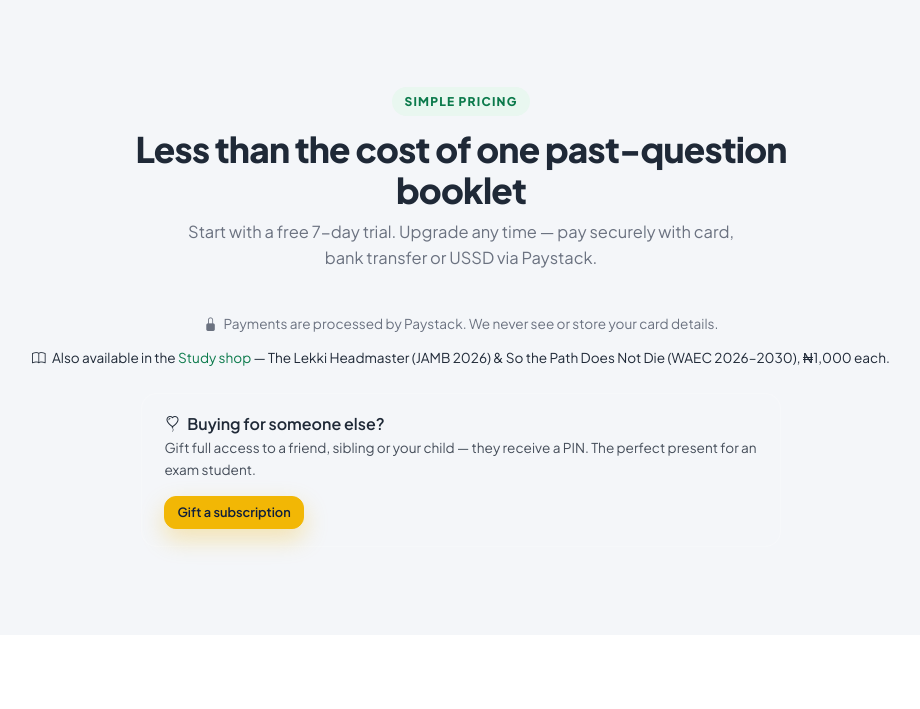
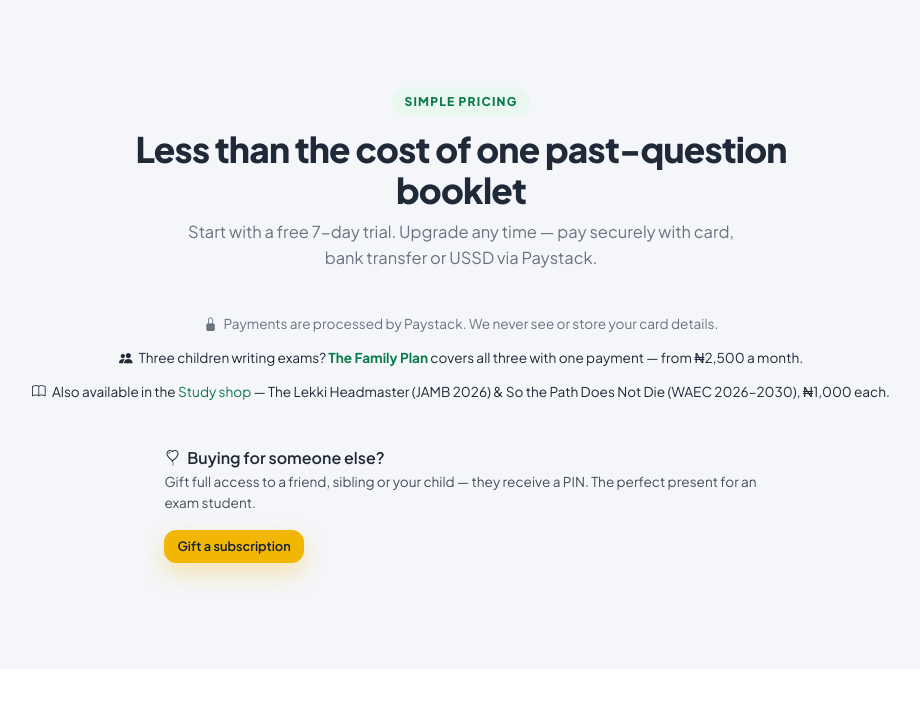
Before and after one commit to Aduagba90/cbt_app, a Flask app: page / in a window 1280 px wide. Shown: the part 5707-6416 px from the top of the page, without its empty margins (179-1099 px from the left). Run offline with Flask 3, Linux system fonts and the light colour scheme; data that the repository does not hold is empty; parts of the project's set-up code (start-up, migrations or seed data) failed here and were passed over; some libraries are stand-ins or nearby versions.

Commit message:
Round 13: Family plan — one parent payment, 3 single-use child PINs, 180-day validity, PIN tracker page; monthly 2500 / quarterly 6000 / yearly 18000 (17/20/25% off); guest checkout via Paystack (PN-FAM- refs, webhook dispatch); touchpoints on subscribe/landing/footer. Tests: family_test 40/40, audit13 browser 22/22, full battery 19 suites green.

```diff
--- a/app.py
+++ b/app.py
@@ -2569,6 +2569,8 @@ def paystack_webhook():
         if reference:
             if reference.startswith("PN-G-"):
                 _fulfil_gift(reference, data)
+            elif reference.startswith("PN-FAM-"):
+                _fulfil_family(reference, data)
             elif reference.startswith("PN-SC-"):
                 _fulfil_sponsor(reference, data)
             elif reference.startswith("PN-A-"):
@@ -2752,6 +2754,239 @@ def gift_callback():
              f"to unlock {row['duration_days']} days of full mock exams.{tail}")
     return render_template("gift_success.html", row=row, code=pretty, expires=expires,
                            emailed=mail_configured(), share=share, site_url=app_url())
+
+
+# ---------------------------------------------------------------------------
+# Family plan (public — one parent payment, one Access PIN per child)
+# ---------------------------------------------------------------------------
+
+FAMILY_SEATS = 3                  # one PIN per child
+FAMILY_PIN_VALID_DAYS = 180       # unredeemed PINs stay valid this long (like gifts)
+FAMILY_PLANS = [                  # (key, plan name, days, price) — 3 children, saves 17-25%
+    ("monthly", "Family Monthly", 30, 2500.0),
+    ("quarterly", "Family Quarterly", 90, 6000.0),
+    ("yearly", "Family Yearly", 365, 18000.0),
+]
+
+
+def _family_plan_by_key(key):
+    for tpl in FAMILY_PLANS:
+        if tpl[0] == key:
+            return tpl
+    return None
+
+
+def _family_plan_id(cur):
+    """Hidden subscription_plans row for family orders (payments.plan_id is NOT NULL)."""
+    row = cur.execute("SELECT id FROM subscription_plans WHERE plan_name = 'Family plans (internal)'").fetchone()
+    if row:
+        return row["id"]
+    cur.execute("INSERT INTO subscription_plans (plan_name, price, duration_days, description, is_active) "
+                "VALUES ('Family plans (internal)', 0, 30, 'Internal row for Family plan orders', 0)")
+    return cur.execute("SELECT id FROM subscription_plans WHERE plan_name = 'Family plans (internal)'").fetchone()["id"]
+
+
+@app.route("/family")
+def family_page():
+    conn = connect()
+    individual = {}
+    for r in conn.execute("SELECT plan_name, price, duration_days FROM subscription_plans "
+                          "WHERE is_active = 1 AND plan_name IN ('Monthly','Quarterly','Yearly')").fetchall():
+        individual[r["duration_days"]] = r["price"]
+    conn.close()
+    plans = []
+    for key, name, days, price in FAMILY_PLANS:
+        separate = individual.get(days, 0) * FAMILY_SEATS
+        if separate <= 0:
+            separate = price * 1.2 * FAMILY_SEATS  # fallback if individual plans change
+        monthly = round(price / (days / 30.0))
+        plans.append({"key": key, "name": name, "days": days, "price": price,
+                      "separate": separate, "save": separate - price,
+                      "save_pct": round(100 * (separate - price) / separate) if separate else 0,
+                      "monthly": monthly})
+    return render_template("family.html", plans=plans, seats=FAMILY_SEATS,
+                           paystack_ready=bool(PAYSTACK_SECRET_KEY))
+
+
+@app.route("/family_start", methods=["POST"])
+@rate_limit(limit=10, window_seconds=600, scope="family_start")
+def family_start():
+    """Guest checkout for the family plan — parents don't need an account."""
+    if not PAYSTACK_SECRET_KEY:
+        flash("Online payment is not available right now. Please contact support on WhatsApp.", "danger")
+        return redirect(url_for("family_page"))
+    plan = _family_plan_by_key((request.form.get("plan") or "").strip()[:20])
+    buyer_name = re.sub(r"\s+", " ", request.form.get("buyer_name") or "").strip()[:60]
+    buyer_email = (request.form.get("buyer_email") or "").strip().lower()[:80]
+    if not plan:
+        flash("Please choose a family plan.", "danger")
+        return redirect(url_for("family_page"))
+    if len(buyer_name) < 2:
+        flash("Please enter your name.", "danger")
+        return redirect(url_for("family_page"))
+    if not valid_email(buyer_email):
+        flash("Please enter a valid email address — your children's PINs are sent there.", "danger")
+        return redirect(url_for("family_page"))
+    conn = connect()
+    cur = conn.cursor()
+    reference = f"PN-FAM-{int(time.time())}-{secrets.token_hex(6).upper()}"
+    cur.execute(
+        "INSERT INTO family_purchases (reference, buyer_name, buyer_email, plan_name, days, seats, amount, payment_status) "
+        "VALUES (?, ?, ?, ?, ?, ?, ?, 'PENDING')",
+        (reference, buyer_name, buyer_email, plan[1], plan[2], FAMILY_SEATS, plan[3]))
+    cur.execute(
+        "INSERT INTO payments (username, plan_id, plan_name, amount, duration_days, transaction_reference, payment_status, currency) "
+        "VALUES (?, ?, ?, ?, ?, ?, 'PENDING', 'NGN')",
+        (buyer_email, _family_plan_id(cur), f"Family — {plan[1]}"[:120], plan[3], plan[2], reference))
+    conn.commit()
+    conn.close()
+    try:
+        resp = requests.post(
+            "https://api.paystack.co/transaction/initialize",
+            json={
+                "email": buyer_email,
+                "amount": int(round(plan[3] * 100)),
+                "currency": "NGN",
+                "reference": reference,
+                "callback_url": f"{app_url()}/family_callback",
+                "metadata": {"family": 1, "plan": plan[0], "seats": FAMILY_SEATS,
+                             "custom_fields": [{"display_name": "Plan", "variable_name": "plan",
+                                                "value": plan[1][:100]}]},
+            },
+            headers={"Authorization": f"Bearer {PAYSTACK_SECRET_KEY}", "Content-Type": "application/json"},
+            timeout=30,
+        )
+        payload = resp.json()
+    except (requests.RequestException, ValueError):
+        log.exception("Paystack initialise failed (family plan)")
+        flash("We could not reach Paystack. Please check your connection and try again.", "danger")
+        return redirect(url_for("family_page"))
+    if resp.status_code != 200 or not payload.get("status"):
+        log.error("Paystack init error (family): %s", payload)
+        flash("Payment could not be started. Please try again or contact support.", "danger")
+        return redirect(url_for("family_page"))
+    return redirect(payload["data"]["authorization_url"])
+
+
+def _fulfil_family(reference, payment_data):
+    """Verify a family order, mint one PIN per child, mint the status key. Idempotent."""
+    conn = connect()
+    cur = conn.cursor()
+    try:
+        row = cur.execute("SELECT * FROM family_purchases WHERE reference = ?", (reference,)).fetchone()
+        if not row:
+            return False, "Order not found.", None
+        if row["payment_status"] == "PAID":
+            return True, "already", row
+        if payment_data.get("status") != "success":
+            cur.execute("UPDATE family_purchases SET payment_status = 'FAILED' WHERE id = ?", (row["id"],))
+            cur.execute("UPDATE payments SET payment_status = 'FAILED' WHERE transaction_reference = ?", (reference,))
+            conn.commit()
+            return False, "Payment was not successful.", None
+        paid_kobo = int(payment_data.get("amount") or 0)
+        expected_kobo = int(round(float(row["amount"]) * 100))
+        if paid_kobo < expected_kobo or (payment_data.get("currency") or "NGN") != "NGN":
+            log.warning("Paystack amount mismatch (family) %s: paid=%s expected=%s", reference, paid_kobo, expected_kobo)
+            cur.execute("UPDATE family_purchases SET payment_status = 'AMOUNT_MISMATCH' WHERE id = ?", (row["id"],))
+            cur.execute("UPDATE payments SET payment_status = 'AMOUNT_MISMATCH' WHERE transaction_reference = ?", (reference,))
+            conn.commit()
+            return False, "Payment amount did not match your order. Please contact support.", None
+        expires = (datetime.now() + timedelta(days=FAMILY_PIN_VALID_DAYS)).strftime("%Y-%m-%d %H:%M:%S")
+        label = "Family plan ({})".format(row["plan_name"].replace("Family ", ""))
+        codes = generate_access_codes(cur, int(row["seats"]), int(row["days"]), label,
+                                      max_uses=1, expires_at=expires,
+                                      created_by=f"FAMILY:{row['buyer_email']}")
+        if len(codes) != int(row["seats"]):
+            raise RuntimeError(f"only {len(codes)}/{row['seats']} family PINs minted")
+        family_key = secrets.token_hex(10).upper()
+        cur.execute(
+            """UPDATE payments SET payment_status = 'SUCCESS', paystack_reference = ?, gateway_response = ?, payment_method = ?,
+                                  channel = ?, currency = ?, amount_verified = ?, verified_at = CURRENT_TIMESTAMP, paid_at = CURRENT_TIMESTAMP
+               WHERE transaction_reference = ?""",
+            (payment_data.get("reference"), str(payment_data.get("gateway_response"))[:200], payment_data.get("channel"),
+             payment_data.get("channel"), payment_data.get("currency"), paid_kobo / 100.0, reference))
+        cur.execute("UPDATE family_purchases SET payment_status = 'PAID', pins = ?, family_key = ?, paid_at = CURRENT_TIMESTAMP WHERE id = ?",
+                    (json.dumps(codes), family_key, row["id"]))
+        conn.commit()
+        row = cur.execute("SELECT * FROM family_purchases WHERE id = ?", (row["id"],)).fetchone()
+        if mail_configured():
+            status_url = f"{app_url()}/family/status/{family_key}"
+            pin_lines = "\n".join(f"  {i + 1}. {c}" for i, c in enumerate(json.loads(row["pins"])))
+            try:
+                send_email("PrepNova CBT — your 3 family PINs are ready",
+                           row["buyer_email"],
+                           (f"Hello {row['buyer_name']},\n\nThank you for the {row['plan_name']} "
+                            f"({row['seats']} children, {row['days']} days each).\n\n"
+                            f"Your children's Access PINs (each works once, on one account):\n{pin_lines}\n\n"
+                            f"Each child: register free at {app_url()}, then Subscribe -> 'Have an Access PIN'.\n"
+                            f"Track redemptions any time: {status_url}\n\nReference: {reference}"),
+                           email_wrap("Your 3 family PINs are ready",
+                                      (f"Hello <b>{row['buyer_name']}</b>,<br><br>Thank you for the "
+                                       f"<b>{row['plan_name']}</b> — {row['seats']} children, "
+                                       f"{row['days']} days each.<br><br>"
+                                       f"Each child registers free at {app_url()} and enters their PIN under "
+                                       f"Subscribe &rarr; 'Have an Access PIN'.<br><br>"
+                                       f"<a href='{status_url}'>Track your PINs here</a>."),
+                                      "Open PrepNova", f"{app_url()}/family"))
+            except Exception:
+                log.exception("Family receipt email failed")
+        return True, "ok", row
+    finally:
+        conn.close()
+
+
+@app.route("/family_callback")
+def family_callback():
+    """Paystack returns the parent here — the PINs page."""
+    reference = (request.args.get("reference") or request.args.get("trxref") or "").strip()[:64]
+    if not reference or not PAYSTACK_SECRET_KEY:
+        flash("Payment reference missing.", "danger")
+        return redirect(url_for("family_page"))
+    try:
+        resp = requests.get(f"https://api.paystack.co/transaction/verify/{reference}",
+                            headers={"Authorization": f"Bearer {PAYSTACK_SECRET_KEY}"}, timeout=30)
+        payload = resp.json()
+    except (requests.RequestException, ValueError):
+        log.exception("Paystack verify failed (family)")
+        flash("We could not verify your payment right now. If you were debited, your PINs will be emailed to you shortly.", "warning")
+        return redirect(url_for("family_page"))
+    if resp.status_code != 200 or not payload.get("status"):
+        flash("Payment verification failed. If you were debited, contact support with your reference.", "danger")
+        return redirect(url_for("family_page"))
+    ok, msg, row = _fulfil_family(reference, payload.get("data") or {})
+    if not ok:
+        flash(msg, "danger")
+        return redirect(url_for("family_page"))
+    return render_template("family_success.html", row=row,
+                           pins=[pretty_code(c) for c in json.loads(row["pins"] or "[]")],
+                           status_url=f"{app_url()}/family/status/{row['family_key']}",
+                           pin_days_valid=FAMILY_PIN_VALID_DAYS)
+
+
+@app.route("/family/status/<key>")
+def family_status(key):
+    """The parent's PIN tracker — who has redeemed, who hasn't (key is unguessable)."""
+    key = (key or "").strip().upper()[:40]
+    conn = connect()
+    row = conn.execute("SELECT * FROM family_purchases WHERE family_key = ? AND payment_status = 'PAID'",
+                       (key,)).fetchone()
+    if not row:
+        conn.close()
+        abort(404)
+    pins = json.loads(row["pins"] or "[]")
+    status = []
+    for code in pins:
+        ac = conn.execute("SELECT uses, max_uses, expires_at, days FROM access_codes WHERE code = ?", (code,)).fetchone()
+        redeemed_by, redeemed_at = None, None
+        if ac and ac["uses"] >= 1:
+            red = conn.execute("SELECT username, redeemed_at FROM access_code_redemptions WHERE code_id = "
+                               "(SELECT id FROM access_codes WHERE code = ?) ORDER BY id DESC LIMIT 1", (code,)).fetchone()
+            if red:
+                redeemed_by, redeemed_at = red["username"], red["redeemed_at"]
+        status.append({"code": pretty_code(code), "redeemed_by": redeemed_by, "redeemed_at": redeemed_at,
+                       "expires_at": ac["expires_at"] if ac else None, "days": ac["days"] if ac else row["days"]})
+    conn.close()
+    return render_template("family_status.html", row=row, pins=status)
 
 
 # ---------------------------------------------------------------------------
--- a/templates/_landing_footer.html
+++ b/templates/_landing_footer.html
@@ -8,7 +8,7 @@
             <div class="col-6 col-lg-2"><h5>Exams</h5><a href="{{ url_for('register') }}">JAMB UTME</a><a href="{{ url_for('register') }}">WAEC SSCE</a><a href="{{ url_for('register') }}">Post-UTME</a></div>
             <div class="col-6 col-lg-2"><h5>Free tools</h5><a href="{{ url_for('tools.combination_checker') }}">Subject combinations</a><a href="{{ url_for('tools.admission_calculator') }}">Admission calculator</a></div>
             <div class="col-6 col-lg-2"><h5>For centres</h5><a href="{{ url_for('centre.schools') }}">Schools &amp; lesson centres</a><a href="{{ url_for('centre.schools') }}#pricing">Bulk pricing</a></div>
-            <div class="col-6 col-lg-2"><h5>Company</h5><a href="/#features">Features</a><a href="/#pricing">Pricing</a><a href="/#faq">FAQ</a><a href="{{ url_for('gift_page') }}">Gift a subscription</a><a href="{{ url_for('sponsor_page') }}">Sponsor a class</a><a href="{{ url_for('register') }}">Become an agent</a><a href="{{ url_for('shop') }}">Study shop</a></div>
+            <div class="col-6 col-lg-2"><h5>Company</h5><a href="/#features">Features</a><a href="/#pricing">Pricing</a><a href="/#faq">FAQ</a><a href="{{ url_for('gift_page') }}">Gift a subscription</a><a href="{{ url_for('family_page') }}">Family plan</a><a href="{{ url_for('sponsor_page') }}">Sponsor a class</a><a href="{{ url_for('register') }}">Become an agent</a><a href="{{ url_for('shop') }}">Study shop</a></div>
             <div class="col-6 col-lg-2"><h5>Legal</h5><a href="{{ url_for('terms') }}">Terms of use</a><a href="{{ url_for('privacy') }}">Privacy policy</a></div>
             <div class="col-6 col-lg-2"><h5>Support</h5><a href="mailto:{{ support_email }}">{{ support_email }}</a>{% if support_whatsapp %}<a href="https://wa.me/{{ support_whatsapp }}" rel="noopener">WhatsApp</a>{% endif %}<a href="{{ url_for('admin_login') }}">Admin</a></div>
         </div>
--- a/templates/index.html
+++ b/templates/index.html
@@ -356,6 +356,7 @@
             {% endfor %}
         </div>
         <p class="text-center small text-muted mt-4 reveal"><i class="bi bi-lock-fill me-1"></i> Payments are processed by Paystack. We never see or store your card details.</p>
+            <p class="text-center small mt-2 reveal"><i class="bi bi-people-fill me-1"></i> Three children writing exams? <a href="{{ url_for('family_page') }}"><b>The Family Plan</b></a> covers all three with one payment — from ₦2,500 a month.</p>
             <p class="text-center small mt-2 reveal"><i class="bi bi-book me-1"></i> Also available in the <a href="{{ url_for('shop') }}">Study shop</a> — The Lekki Headmaster (JAMB 2026) &amp; So the Path Does Not Die (WAEC 2026–2030), ₦1,000 each.</p>
 
             <div class="mt-4 mx-auto reveal" style="max-width:640px">
```
Also changed, not shown: HANDOFF.md (+60 -0 lines), db.py (+18 -0 lines), templates/family.html (added, +99 -0 lines), templates/family_status.html (added, +48 -0 lines), templates/family_success.html (added, +59 -0 lines), templates/subscribe.html (+11 -0 lines), 1 other file.
